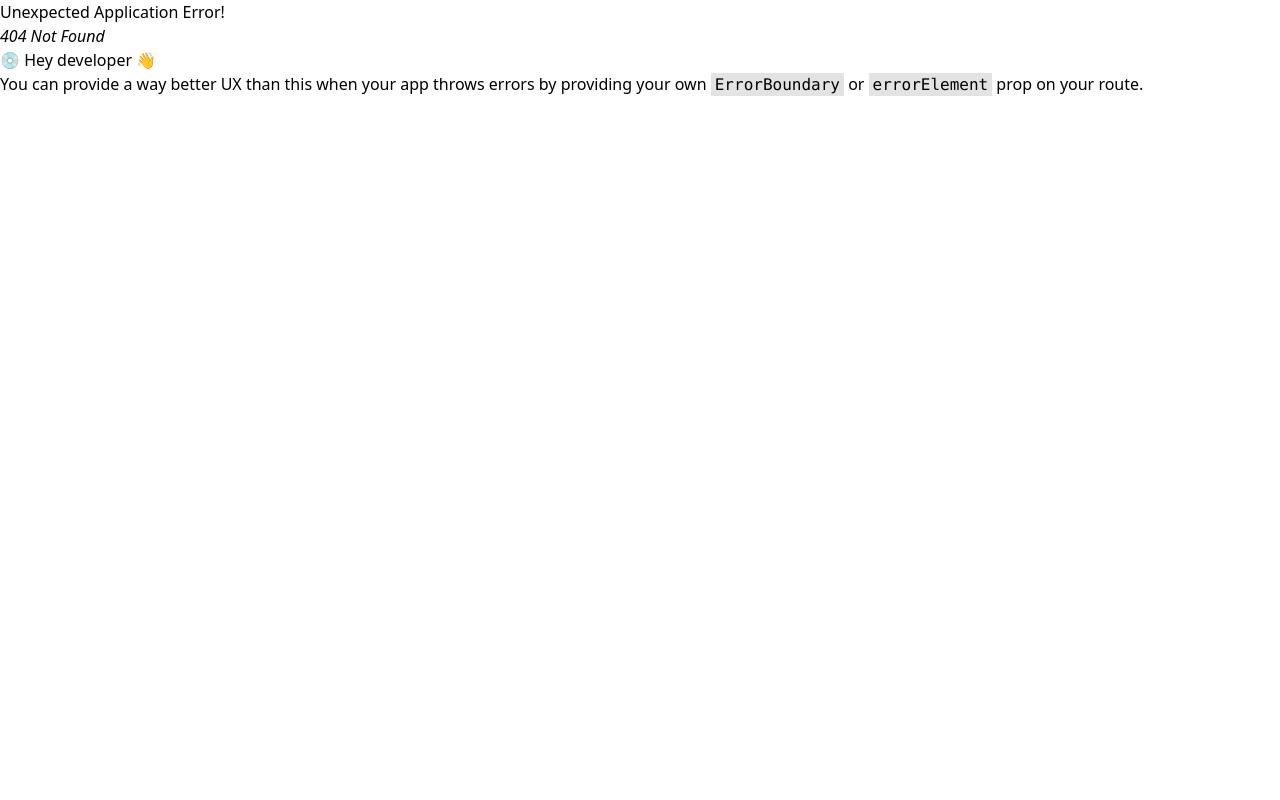
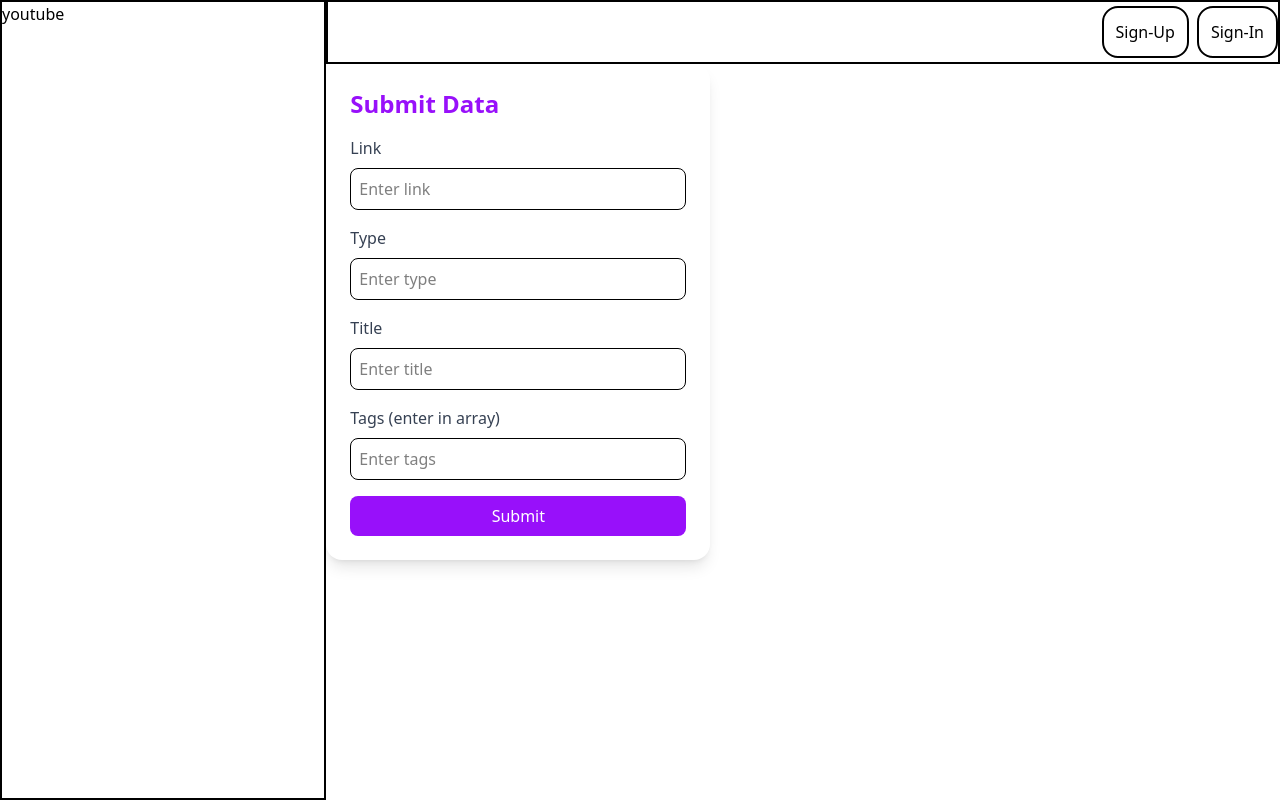
Before and after one commit to MukulPretham/secondBrain-client, a React (Vite) app in the folder SB-client/: page /addLink in a window 1280 px wide. Before the commit this address had no page. Built offline with nearby package versions, Linux system fonts and the light colour scheme.

Commit message:
add links path done

```diff
--- /dev/null
+++ b/SB-client/src/components/AddLink.tsx
@@ -0,0 +1,73 @@
+import React, { useState } from 'react'
+import { useForm, SubmitHandler } from "react-hook-form"
+import { data } from 'react-router'
+type Inputs = {
+    type: string,
+    link: string,
+    title: string,
+    tags: string
+  }
+type Content = {
+    type: string,
+    link: string,
+    title: string,
+    tags: string[]
+}
+
+const AddLink = () => {
+    const [message,setMessage] = useState("");
+    const { register,handleSubmit, reset } = useForm<Inputs>()
+    let onSubmit = async(data: Inputs)=>{
+        let tagsArray:string[] = data.tags.split(",")
+        let content: Content = {
+            type: data.type,
+            link: data.link,
+            title: data.link,
+            tags: tagsArray
+        }
+        let token = localStorage.getItem("token");
+        if(!token){
+            return;
+        }
+        let response = await fetch("http://localhost:3000/api/v1/content",{
+            method: "POST",
+            headers: {
+                "Content-Type": "application/json",
+                "authorization": token
+            },
+            body:JSON.stringify(content)
+        })
+
+        let Data = await response.json();
+        console.log(Data);
+        if(Data.message){
+            reset();
+        }else{
+            setMessage("Something went wrong");
+        }
+
+    }
+    return (
+        <div className='w-[100%] h-[92%]'>
+            <form onSubmit={handleSubmit(onSubmit)} className="bg-white p-6 rounded-2xl shadow-lg w-96">
+                <h2 className="text-2xl font-semibold text-purple-600 mb-4">Submit Data</h2>
+
+                <label className="block mb-2 text-gray-700">Link</label>
+                <input {...register("link")} type="url" className="w-full p-2 mb-4 border rounded-lg focus:outline-none focus:ring-2 focus:ring-purple-500" placeholder="Enter link" required />
+
+                <label className="block mb-2 text-gray-700">Type</label>
+                <input {...register("type")} type="text" className="w-full p-2 mb-4 border rounded-lg focus:outline-none focus:ring-2 focus:ring-purple-500" placeholder="Enter type" required />
+
+                <label className="block mb-2 text-gray-700">Title</label>
+                <input {...register("title")} type="text" className="w-full p-2 mb-4 border rounded-lg focus:outline-none focus:ring-2 focus:ring-purple-500" placeholder="Enter title" required />
+
+                <label className="block mb-2 text-gray-700">Tags (enter in array)</label>
+                <input {...register("tags")} type="text" name='tags[]' className="w-full p-2 mb-4 border rounded-lg focus:outline-none focus:ring-2 focus:ring-purple-500" placeholder="Enter tags" required />
+
+                <button type="submit" className="w-full bg-purple-600 text-white p-2 rounded-lg hover:bg-purple-700 transition">Submit</button>
+            </form>
+        </div>
+    )
+}
+
+export default AddLink
--- a/SB-client/src/components/Auth.tsx
+++ b/SB-client/src/components/Auth.tsx
@@ -12,10 +12,15 @@ const Auth = () => {
         <div className='border-2 w-[100%] h-[8%] flex justify-end items-center'>
             <div onClick={() => { setMenu(true) }} className='absolute left-0 text-5xl md:hidden'>☰</div>
             <div className="flex gap-2">
-                {logged ? <div onClick={()=>{
-                    localStorage.removeItem("token");
-                    setLogged(false);
-                }} className="hover:bg-purple-600 hover:text-white rounded-2xl cursor-pointer p-3 border-2">Log-out</div> :
+                {logged ? <>
+                    <NavLink to={"addLink"}>
+                    <div className="hover:bg-purple-400 hover:border-purple-400 hover:text-black rounded-2xl cursor-pointer p-3 border-2">Add Link</div>
+                    </NavLink>
+                    <div onClick={() => {
+                        localStorage.removeItem("token");
+                        setLogged(false);
+                    }} className="hover:bg-purple-600 hover:text-white rounded-2xl cursor-pointer p-3 border-2">Log-out</div>
+                </> :
                     <>
                         <NavLink className={({ isActive }) => isActive ? "bg-purple-600 rounded-2xl text-white" : "bg-white"} to={"/signUp"}><div className="hover:bg-purple-600 hover:text-white rounded-2xl cursor-pointer p-3 border-2">Sign-Up</div></NavLink>
                         <NavLink className={({ isActive }) => isActive ? "bg-purple-600 rounded-2xl text-white" : "bg-white"} to={"/signIn"}><div className="hover:bg-purple-600 hover:text-white rounded-2xl cursor-pointer p-3 border-2">Sign-In</div></NavLink>
--- a/SB-client/src/components/NavBar.tsx
+++ b/SB-client/src/components/NavBar.tsx
@@ -2,15 +2,17 @@ import React from 'react'
 import "../App.css"
 import { useRecoilState, useSetRecoilState } from 'recoil'
 import { menuState } from '../atoms/menu'
+import { NavLink } from 'react-router'
 
 const NavBar = () => {
   let setMenu = useSetRecoilState(menuState);
   return (
-    <div className='z-10 bg-white absolute left-0 w-[300px] h-[100%] md:w-[26%] md:static md:flex border-2'>
+    <div className='z-10 bg-white absolute left-0 w-[300px] h-[100%] md:w-[26%] md:static md:flex-col border-2'>
       <div onClick={()=>{
         setMenu(false);
       }} className='md:hidden'>╳</div>
-      <h1>NavBar</h1>
+
+      <NavLink to={"/youtube-Links"}><button>youtube</button></NavLink>
     </div>
   )
 }
--- /dev/null
+++ b/SB-client/src/components/Youtube.tsx
@@ -0,0 +1,11 @@
+import React from 'react'
+
+const Youtube = () => {
+  return (
+    <div className='w-[100%] h-[92%]'>
+        <h1>Youtube links</h1>
+    </div>
+  )
+}
+
+export default Youtube
--- a/SB-client/src/main.tsx
+++ b/SB-client/src/main.tsx
@@ -7,6 +7,8 @@ import { RecoilRoot } from 'recoil';
 import SignUp from './components/SignUp.tsx';
 import Home from './components/Home.tsx';
 import SignIn from './components/SignIn.tsx';
+import Youtube from './components/Youtube.tsx';
+import AddLink from './components/AddLink.tsx';
 
 const router = createBrowserRouter([
   {
@@ -14,6 +16,8 @@ const router = createBrowserRouter([
     element: <App />,
     children: [
       {index:true, element: <Home/> },
+      {path: "/youtube-Links", element: <Youtube/>},
+      {path:"/addLink", element: <AddLink/>},
       {path:"signUp", element: <SignUp/>},
       {path:"signIn", element: <SignIn/>}
     ]
```
